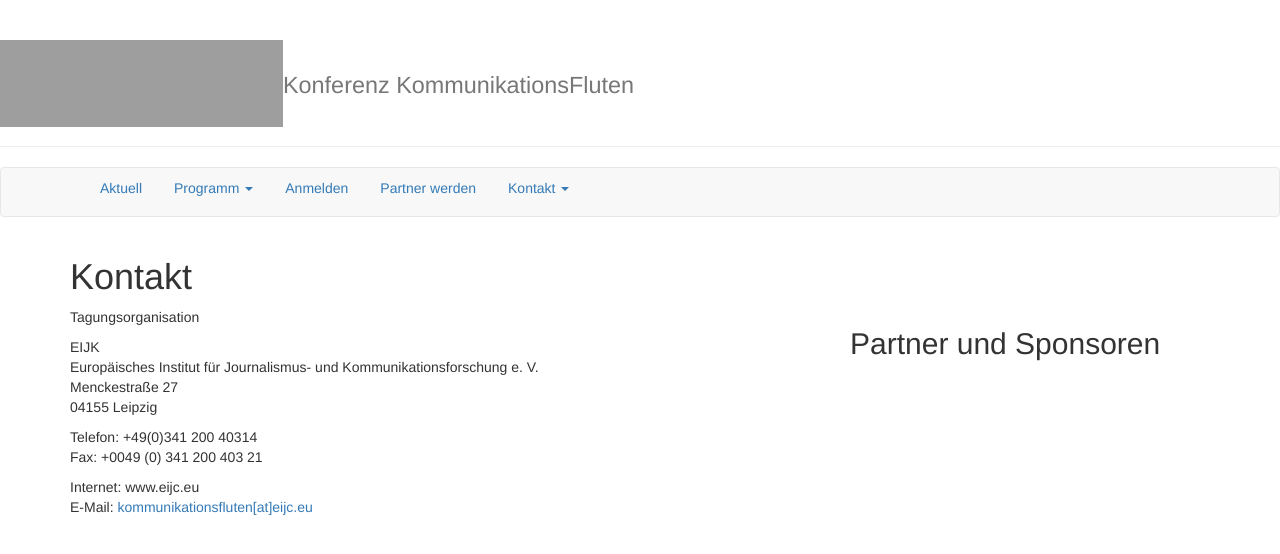
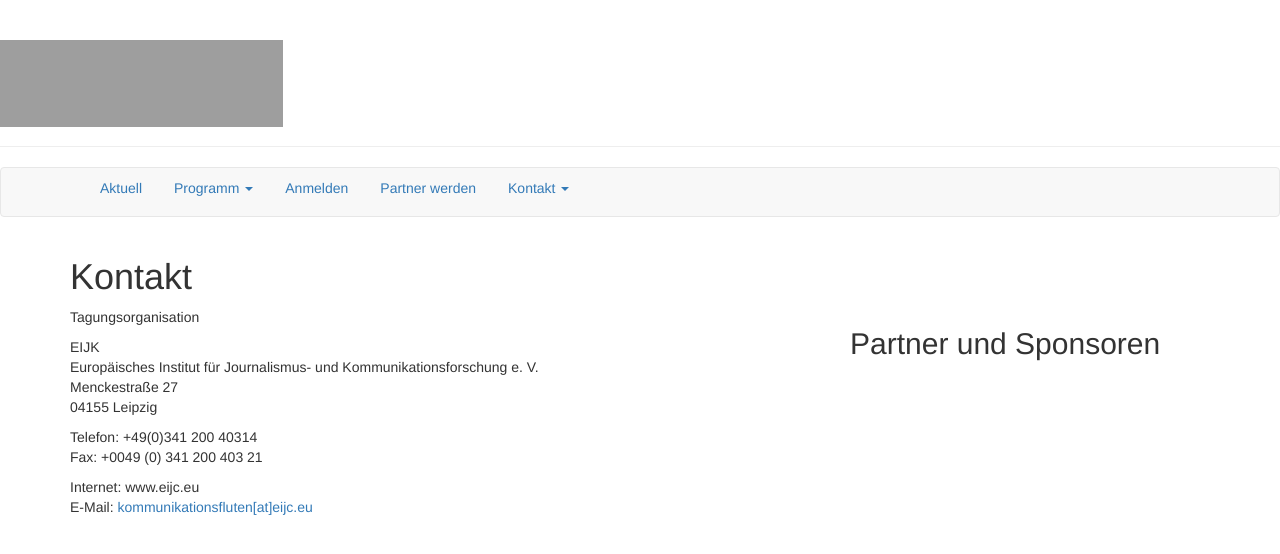
Before and after one commit to susedev/test, a Jekyll site: the page built from kontakt.html, in a window 1280 px wide. Shown: the top 554 px of the page. Built offline with Jekyll 4.4.1, drawn with Linux system fonts in a browser that asks for light colours; nearby versions of some CDN libraries; grey boxes are pictures that could not be loaded.

Commit message:
Update base.html

```diff
--- a/_layouts/base.html
+++ b/_layouts/base.html
@@ -9,7 +9,7 @@
 
 <body>
 <div class="page-header">
-  <h1><a href="http://www.eijc.eu/de/" target="blank_"><img class=" size-full wp-image-2541 alignleft" src="https://raw.githubusercontent.com/EIJC/data/gh-pages/media/eijc-logo-klein.jpg" width="283" height="87" /></a><small>Konferenz KommunikationsFluten</small></h1>
+  <h1><a href="http://www.eijc.eu/de/" target="blank_"><img class=" size-full wp-image-2541 alignleft" src="https://raw.githubusercontent.com/EIJC/data/gh-pages/media/eijc-logo-klein.jpg" width="283" height="87" /></a></h1>
 </div>
 
 {{ content }}
```
